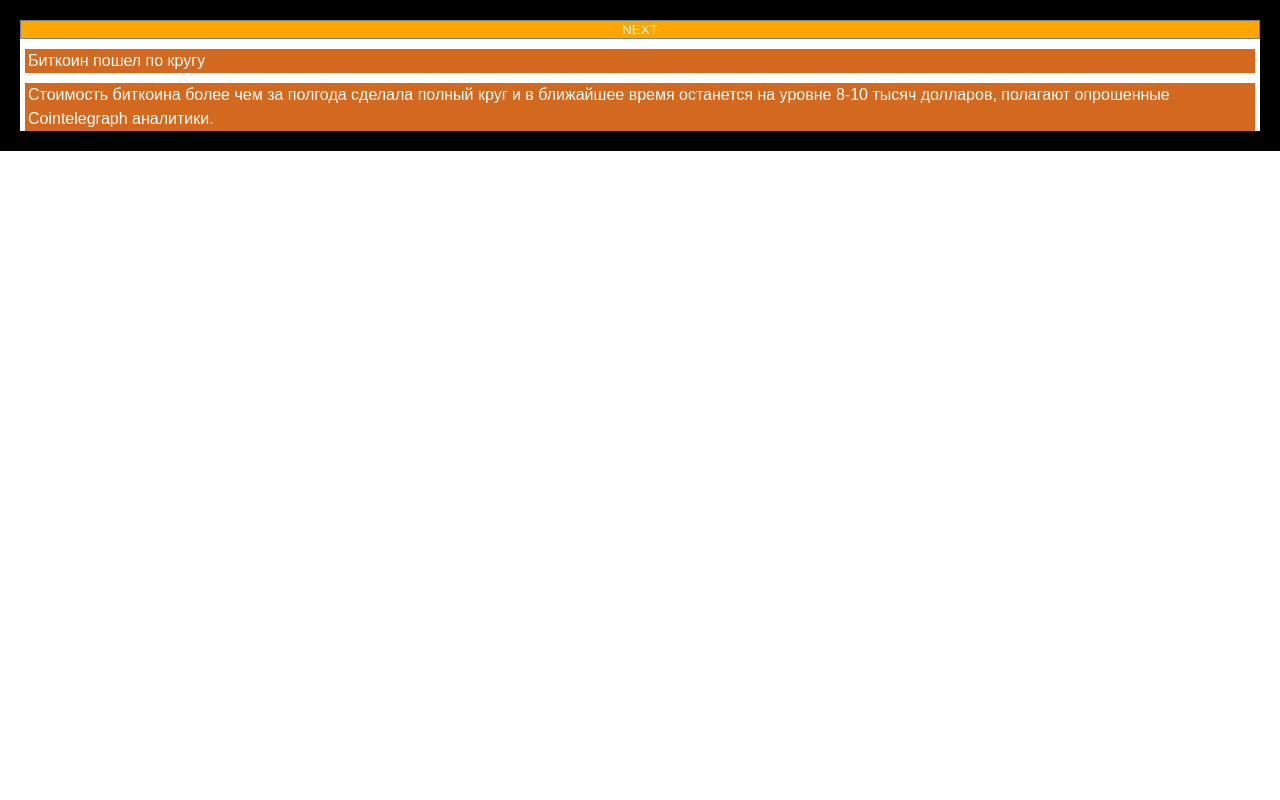
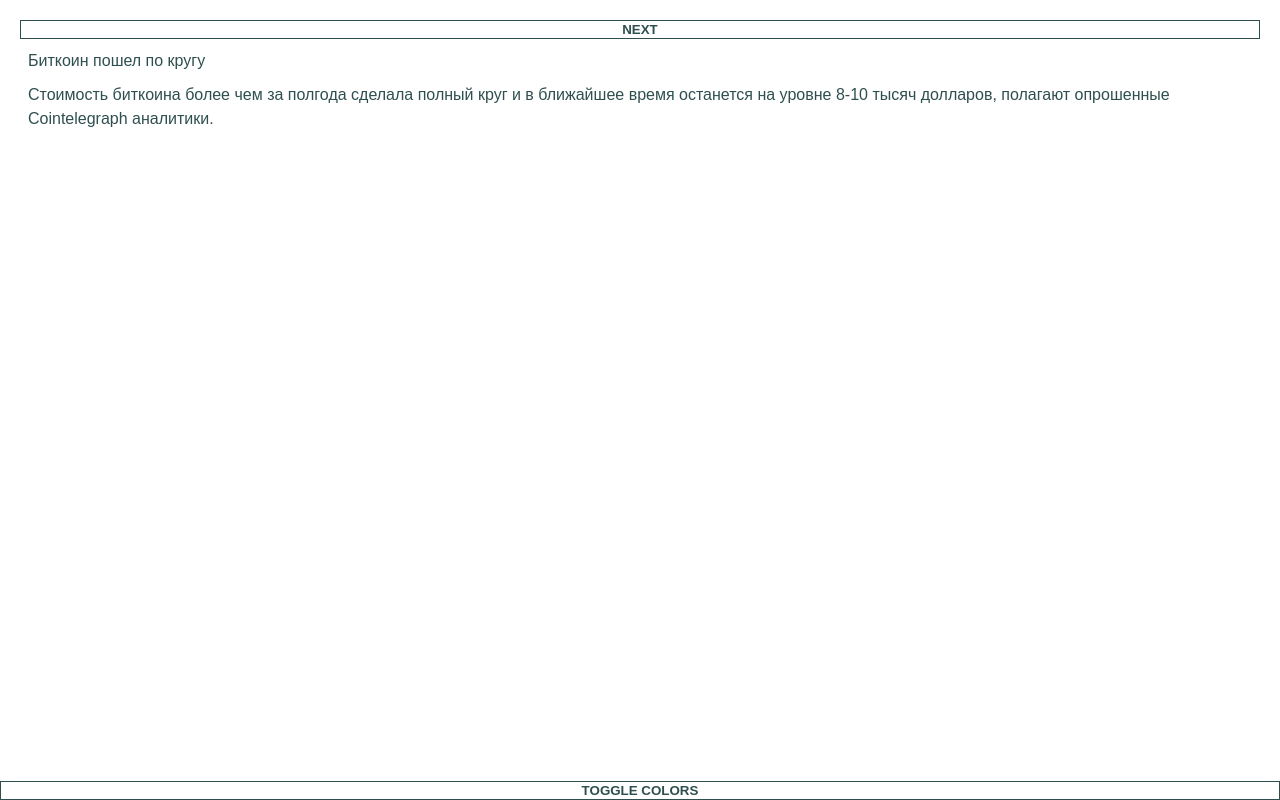
Before and after one commit to skiminock/react-paragraphs-hider, a React (Create React App) app: page / in a window 1280 px wide. Built offline with nearby package versions, Linux system fonts and the light colour scheme.

Commit message:
add colors

```diff
--- a/src/App.css
+++ b/src/App.css
@@ -5,28 +5,27 @@
 button:active,
 button:focus,
 button {
-    background-image: none;
     outline: 0;
     box-shadow: none;
-    border: 1px solid grey;
+    background-color: white;
+    border: 1px solid darkslategrey;
+    font-weight: 600;
+    color: darkslategrey;
 }
 .container {
     display: flex;
     flex-flow: column;
     padding: 20px;
-    background: black;
+    color: darkslategrey;
 }
-.btn-next {
-    background: orange;
-    color: white;
+.container-colors {
+    background: darkgrey;
 }
-.btn-show {
-    background: green;
-    color: white;
-}
-.btn-hide {
-    background: black;
-    color: white;
+.btn-colors {
+    position: fixed;
+    bottom: 0;
+    left: 0;
+    width: 100%;
 }
 
 /*
@@ -36,18 +35,24 @@ button {
 .wrapper {
     display: flex;
     flex-flow: column;
+}
+.wrapper-colors {
     background: white;
 }
+
 .paragraph {
     line-height: 24px;
     margin-top: 10px;
     margin-left: 5px;
     margin-right: 5px;
-    background-color: chocolate;
-    color: white;
     padding-left: 3px;
     padding-right: 3px
 }
+.paragraph-colors {
+    background-color: coral;
+    color: white;
+}
+
 .toggle {
     width: 100%;
 }
--- a/src/App.js
+++ b/src/App.js
@@ -6,11 +6,13 @@ class App extends Component {
     constructor(props) {
         super(props);
 
-        this.toggle = this.toggle.bind(this);
+        this.toggleNext = this.toggleNext.bind(this);
+        this.toggleColors = this.toggleColors.bind(this);
 
         this.state = {
             selected: 1,
-            paragraphs: this.paragraphs1
+            paragraphs: this.paragraphs1,
+            colors: false
         };
     }
 
@@ -58,7 +60,7 @@ class App extends Component {
         'То что завтра начнется война',
     ];
 
-    toggle() {
+    toggleNext() {
         let selected;
         if (this.state.selected === 6) {
             selected = 1;
@@ -71,11 +73,23 @@ class App extends Component {
         })
     }
 
+    toggleColors() {
+        this.setState({
+            colors: !this.state.colors
+        })
+    }
+
     render() {
+        const classNames = {
+            container: this.state.colors ? 'container container-colors' : 'container',
+            wrapper: this.state.colors ? 'wrapper wrapper-colors' : 'wrapper',
+            paragraph: this.state.colors ? 'paragraph paragraph-colors' : 'paragraph',
+        };
+
         return (
-            <div className="container">
+            <div className={classNames.container}>
                 <button
-                    onClick={this.toggle}
+                    onClick={this.toggleNext}
                     className="btn-next"
                 >
                     NEXT
@@ -85,13 +99,19 @@ class App extends Component {
                       paragraphs={this.state.paragraphs}
                       restrictedHeight={200}
                       lineHeight={24}
-                      wrapperClassName="wrapper"
-                      paragraphClassName="paragraph"
+                      wrapperClassName={classNames.wrapper}
+                      paragraphClassName={classNames.paragraph}
                       toggleClassName="toggle"
                       toggleShow={<button className="btn-show">SHOW</button>}
                       toggleHide={<button className="btn-hide">HIDE</button>}
                 />
 
+                <button
+                    className="btn-colors"
+                    onClick={this.toggleColors}
+                >
+                    TOGGLE COLORS
+                </button>
             </div>
         );
     }
```
